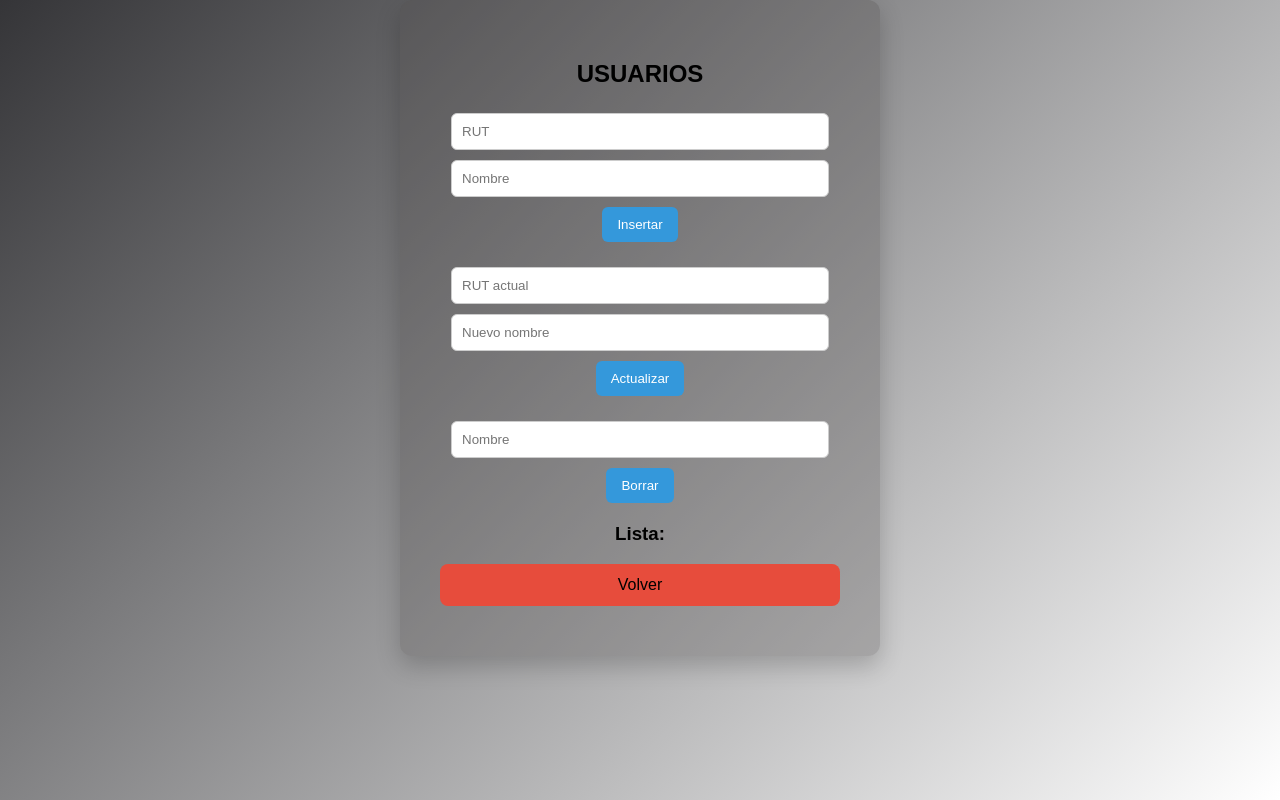
After one commit to pjosed/proyecto_investigacion_II_bd, a Flask app: template templates/usuario.html in a window 1280 px wide. The commit adds this page. Run offline with Flask 3, Linux system fonts and the light colour scheme; the template is opened without the code that fills it, so the values that code supplies are empty.

Commit message:
adicion de usuarios
añadi el script de usuarios de html

```diff
--- a/app.py
+++ b/app.py
@@ -1,6 +1,5 @@
 from flask import Flask, render_template, request, redirect
 from functions import *
-
 # Este archivo es el servidor de la aplicación web, se encarga de recibir las solicitudes del usuario y llamar a las funciones correspondientes para realizar las operaciones solicitadas
 
 app = Flask(__name__)
--- /dev/null
+++ b/templates/usuario.html
@@ -0,0 +1,39 @@
+<!DOCTYPE html>
+<html>
+<head>
+    <title>Usuarios</title>
+    <link rel="stylesheet" href="{{ url_for('static', filename='css/styles.css') }}">
+</head>
+<body>
+
+<div class="container">
+    <h2>USUARIOS</h2>
+
+    <form action="/usuarios/insertar" method="post">
+        <input type="text" name="rut" placeholder="RUT">
+        <input type="text" name="nombre" placeholder="Nombre">
+        <button type="submit">Insertar</button>
+    </form>
+
+    <form action="/usuarios/actualizar" method="post">
+        <input type="text" name="rut" placeholder="RUT actual">
+        <input type="text" name="nuevo" placeholder="Nuevo nombre">
+        <button type="submit">Actualizar</button>
+    </form>
+
+    <form action="/usuarios/borrar" method="post">
+        <input type="text" name="nombre" placeholder="Nombre">
+        <button type="submit">Borrar</button>
+    </form>
+
+    <h3>Lista:</h3>
+    <ul>
+        {% for usuario in usuarios %}
+            <li>{{ usuario.nombre }}</li>
+        {% endfor %}
+    </ul>
+
+    <a class="btn back-btn" href="/crud">Volver</a>
+
+</body>
+</html>
```
Also changed, not shown: templates/crud.html (+6 -4 lines).
